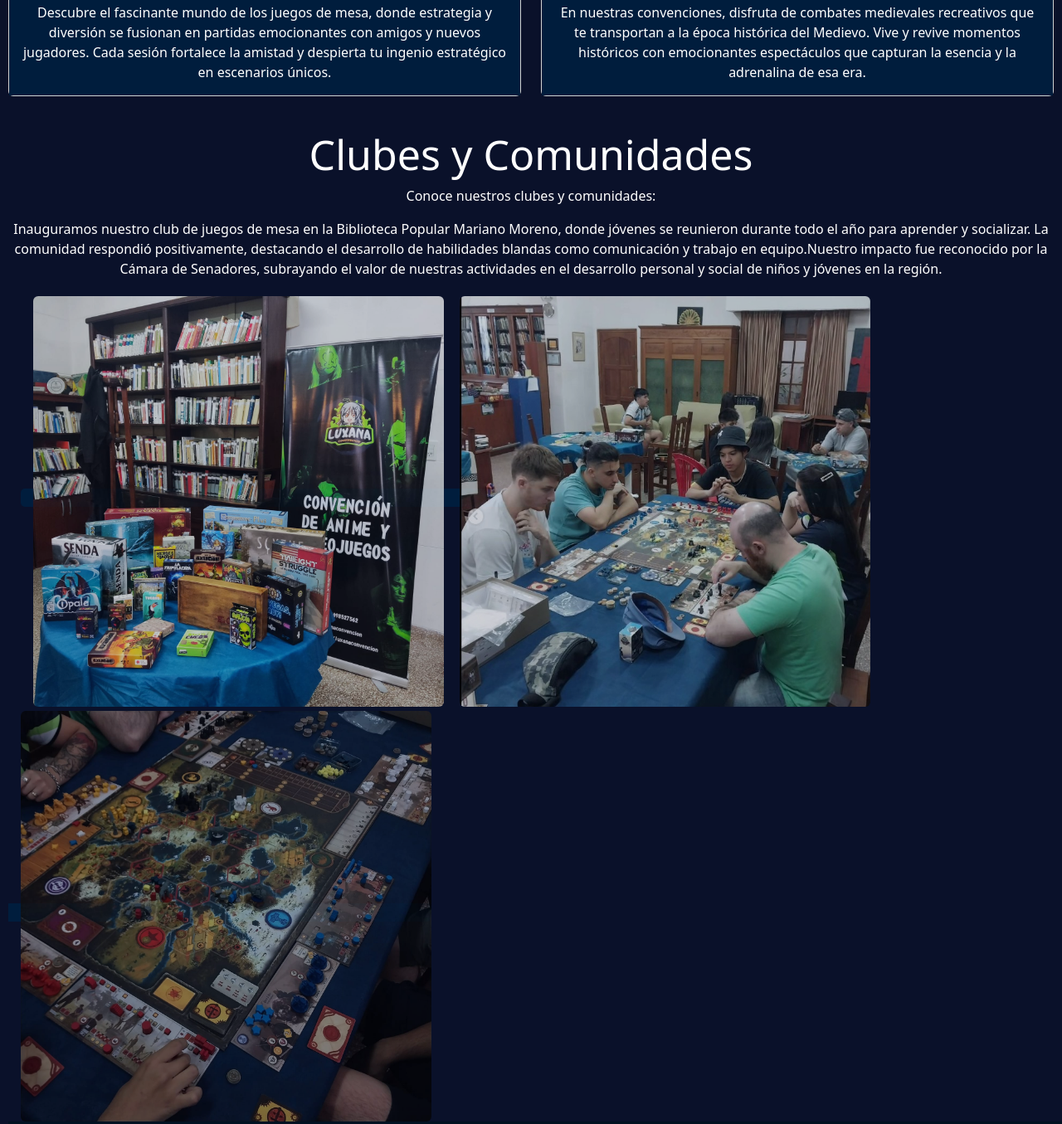
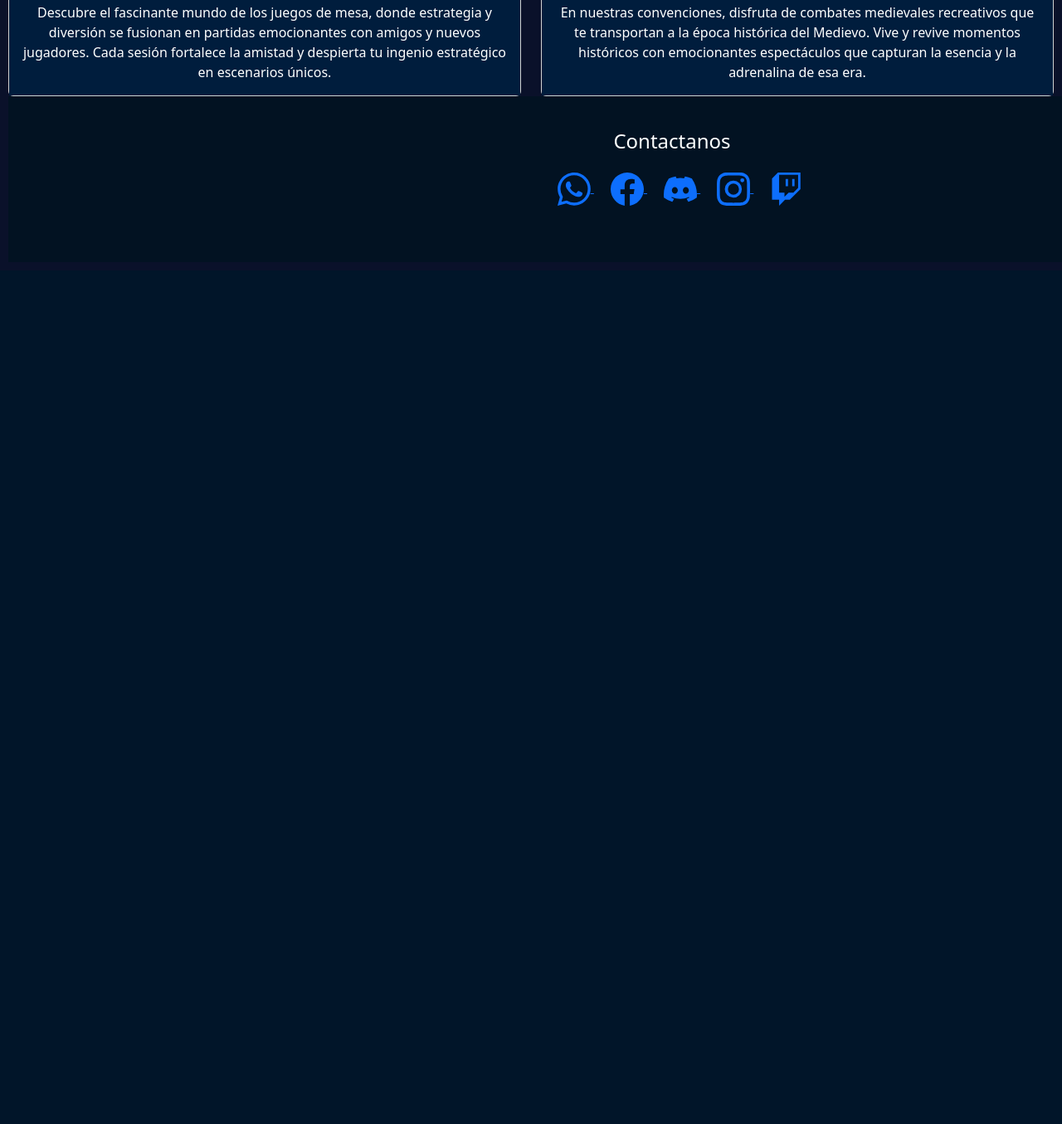
Before and after one commit to LuuxDD/WebLuxana, a plain HTML site: page WebLuxana/index.html in a window 1280 px wide. Shown: the part 6310-7665 px from the top of the page at 83% size. After the commit the page ends 6636 px from the top, so only its background shows below. Drawn offline with nearby package versions, Linux system fonts and the light colour scheme; a web font is replaced by a local one.

Commit message:
Acomodo de Club

```diff
--- a/WebLuxana/index.html
+++ b/WebLuxana/index.html
@@ -22,7 +22,7 @@
             <a class="nav_link" href="#inicio">Inicio</a>
             <a class="nav_link" href="#eventos">Eventos</a>
             <a class="nav_link" href="#actividades">Actividades</a>
-            <a class="nav_link" href="#clubes">Clubes</a>
+            <a class="nav_link" href="club.html">Clubes</a>
             <a class="nav_link" href="#contacto">Contacto</a>
     </nav>
 
@@ -264,16 +264,7 @@
                             </div>
 
                     </div>
-                    <section class="clubes_" id="clubes">
-                        <h2 class="title_clubes">Clubes y Comunidades</h2>
-                        <p class="sub_title">Conoce nuestros clubes y comunidades:</p>
-                        <p class="parrafo_club">Inauguramos nuestro club de juegos de mesa en la Biblioteca Popular Mariano Moreno, donde jóvenes se reunieron durante todo el año para aprender y socializar. La comunidad respondió positivamente, destacando el desarrollo de habilidades blandas como comunicación y trabajo en equipo.Nuestro impacto fue reconocido por la Cámara de Senadores, subrayando el valor de nuestras actividades en el desarrollo personal y social de niños y jóvenes en la región.</p>
-                        <div class="div_img_juegosDem¿Mesa">
-                            <img class="img-juegosDeMesa" src="Imagenes/juegosdemesa.jpeg" alt="juegosdemesa">
-                            <img class="img-juegosDeMesa" src="Imagenes/clubdejuegosjpg.jpg" alt="juegosdemesa">
-                            <img class="img-juegosDeMesa" src="Imagenes/juego.jpeg" alt="juegosdemesa">
-                        </div>
-                    </section>
+
     <footer>
         <section id="contacto">
             <div class="contactp_footer">
```
